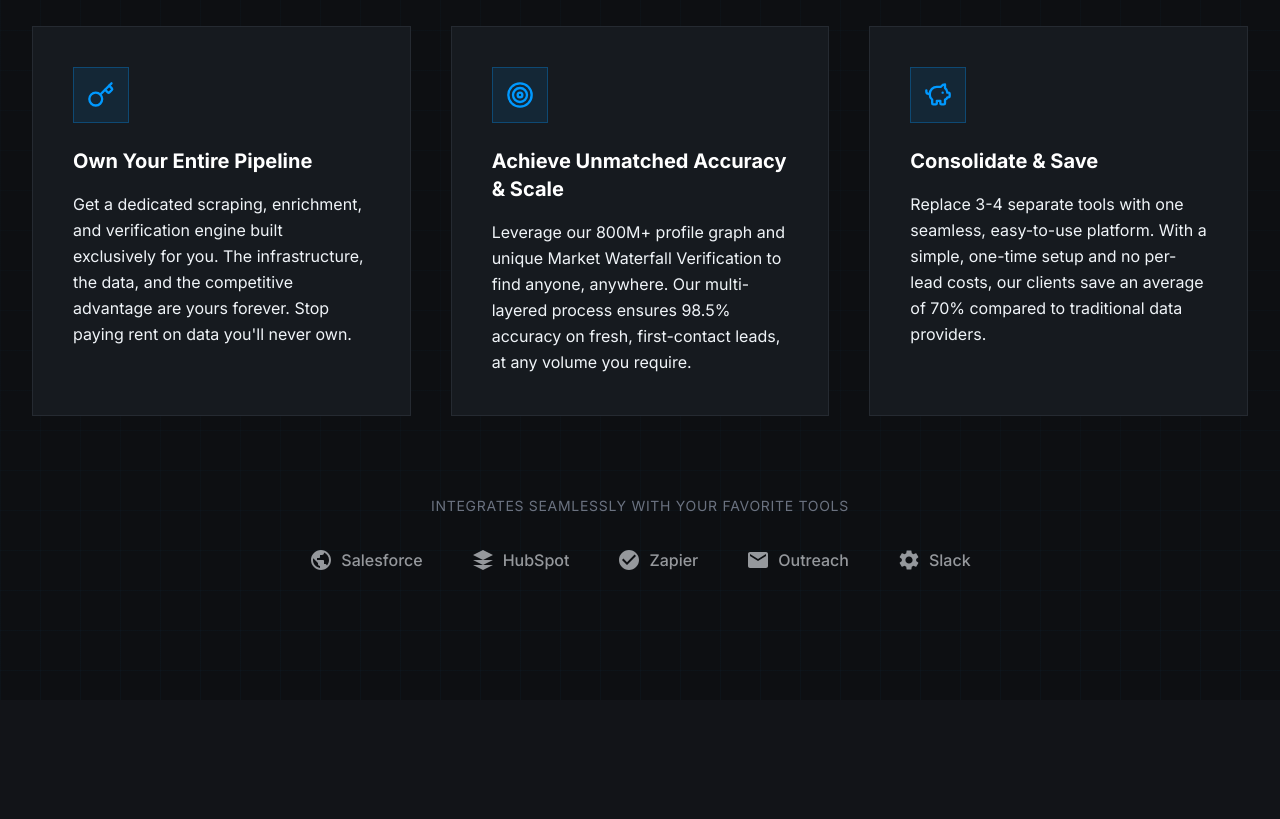
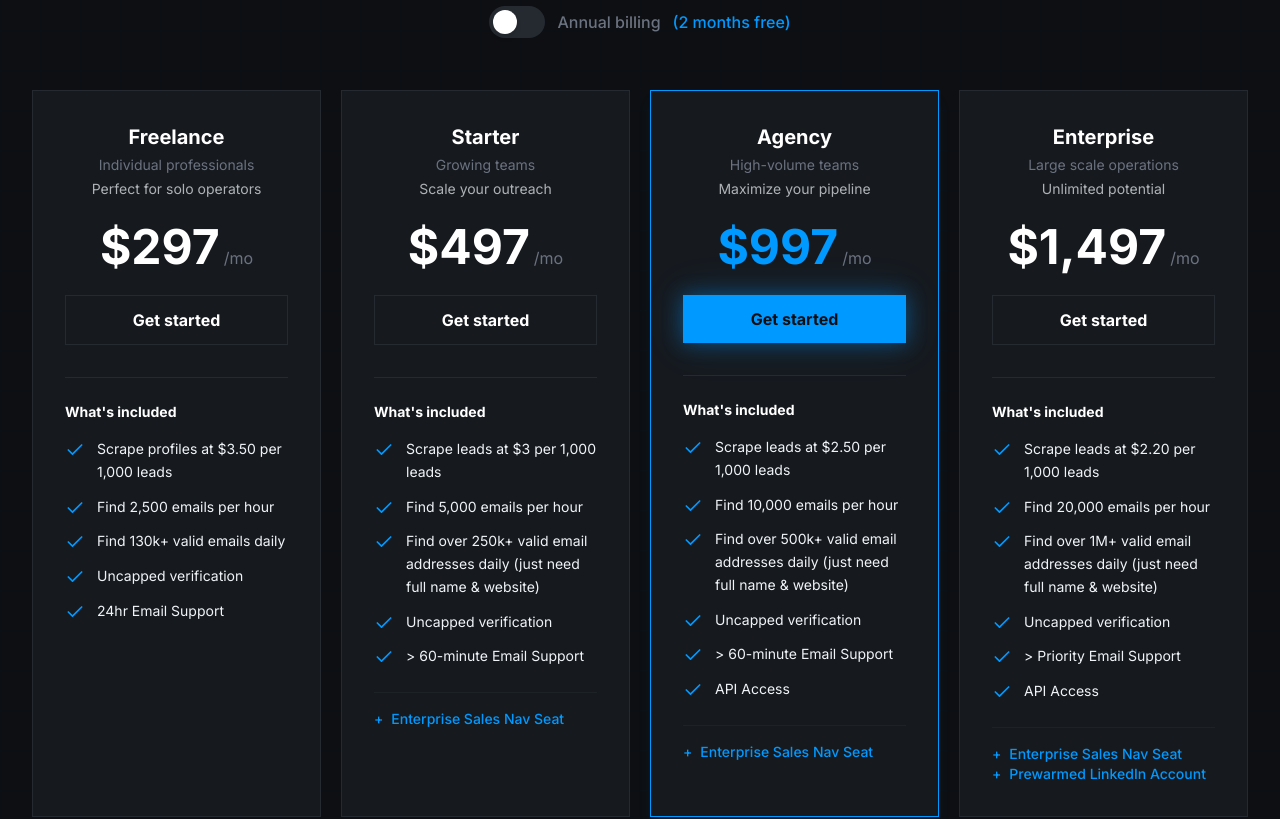
Before and after one commit to KyleBezuidenhout/email-verifier-saas, a Next.js app in the folder frontend/: page / in a window 1280 px wide. Shown: the part 1680-2499 px from the top of the page. Built offline with nearby package versions, Linux system fonts and the light colour scheme; no server answers.

Commit message:
Add pricing section to marketing page with 4 plans and annual toggle

```diff
--- a/frontend/components/marketing/MarketingPage.tsx
+++ b/frontend/components/marketing/MarketingPage.tsx
@@ -1,12 +1,80 @@
 "use client";
 
+import { useState } from "react";
 import Link from "next/link";
 import { LandingHeader } from "./LandingHeader";
 import { LandingFooter } from "./LandingFooter";
 import { DataVisualization } from "./DataVisualization";
-import { Key, Target, PiggyBank } from "lucide-react";
+import { Key, Target, PiggyBank, Check } from "lucide-react";
 
 export function MarketingPage() {
+  const [isAnnual, setIsAnnual] = useState(false);
+
+  const pricingPlans = [
+    {
+      name: "Freelance",
+      subtitle: "Individual professionals",
+      description: "Perfect for solo operators",
+      monthlyPrice: 297,
+      features: [
+        "Scrape profiles at $3.50 per 1,000 leads",
+        "Find 2,500 emails per hour",
+        "Find 130k+ valid emails daily",
+        "Uncapped verification",
+        "24hr Email Support",
+      ],
+      highlighted: false,
+      extras: [],
+    },
+    {
+      name: "Starter",
+      subtitle: "Growing teams",
+      description: "Scale your outreach",
+      monthlyPrice: 497,
+      features: [
+        "Scrape leads at $3 per 1,000 leads",
+        "Find 5,000 emails per hour",
+        "Find over 250k+ valid email addresses daily (just need full name & website)",
+        "Uncapped verification",
+        "> 60-minute Email Support",
+      ],
+      highlighted: false,
+      extras: ["Enterprise Sales Nav Seat"],
+    },
+    {
+      name: "Agency",
+      subtitle: "High-volume teams",
+      description: "Maximize your pipeline",
+      monthlyPrice: 997,
+      features: [
+        "Scrape leads at $2.50 per 1,000 leads",
+        "Find 10,000 emails per hour",
+        "Find over 500k+ valid email addresses daily (just need full name & website)",
+        "Uncapped verification",
+        "> 60-minute Email Support",
+        "API Access",
+      ],
+      highlighted: true,
+      extras: ["Enterprise Sales Nav Seat"],
+    },
+    {
+      name: "Enterprise",
+      subtitle: "Large scale operations",
+      description: "Unlimited potential",
+      monthlyPrice: 1497,
+      features: [
+        "Scrape leads at $2.20 per 1,000 leads",
+        "Find 20,000 emails per hour",
+        "Find over 1M+ valid email addresses daily (just need full name & website)",
+        "Uncapped verification",
+        "> Priority Email Support",
+        "API Access",
+      ],
+      highlighted: false,
+      extras: ["Enterprise Sales Nav Seat", "Prewarmed LinkedIn Account"],
+    },
+  ];
+
   return (
     <div className="flex flex-col min-h-screen bg-[#0D0F12]">
       <LandingHeader />
@@ -140,7 +208,138 @@
           </div>
         </section>
 
-        {/* SECTION 3: Value Proposition */}
+        {/* SECTION 3: Pricing Plans */}
+        <section className="bg-[#0D0F12] py-24 lg:py-32 relative">
+          <div className="absolute inset-0 bg-blueprint-grid opacity-30 pointer-events-none" />
+
+          <div className="relative max-w-7xl mx-auto px-6 lg:px-8">
+            {/* Section Header */}
+            <div className="text-center mb-12">
+              <h2 className="text-3xl md:text-4xl font-bold text-landing-heading mb-4">
+                Simple, Transparent Pricing
+              </h2>
+              <p className="text-landing-muted text-lg max-w-2xl mx-auto mb-10">
+                Choose the plan that fits your needs. Scale up anytime.
+              </p>
+
+              {/* Annual/Monthly Toggle */}
+              <div className="flex items-center justify-center gap-4">
+                <button
+                  onClick={() => setIsAnnual(false)}
+                  className={`relative flex items-center gap-3 px-1 py-1 rounded-full transition-all duration-300 ${
+                    !isAnnual ? "text-landing-heading" : "text-landing-muted"
+                  }`}
+                >
+                  <div
+                    className={`w-14 h-8 rounded-full transition-all duration-300 cursor-pointer flex items-center ${
+                      isAnnual ? "bg-landing-accent" : "bg-[#252A31]"
+                    }`}
+                    onClick={(e) => {
+                      e.stopPropagation();
+                      setIsAnnual(!isAnnual);
+                    }}
+                  >
+                    <div
+                      className={`w-6 h-6 bg-white rounded-full shadow-md transform transition-transform duration-300 mx-1 ${
+                        isAnnual ? "translate-x-6" : "translate-x-0"
+                      }`}
+                    />
+                  </div>
+                  <span className={`font-medium transition-colors ${isAnnual ? "text-landing-heading" : "text-landing-muted"}`}>
+                    Annual billing
+                  </span>
+                  <span className="text-landing-accent font-medium">(2 months free)</span>
+                </button>
+              </div>
+            </div>
+
+            {/* Pricing Cards Grid */}
+            <div className="grid md:grid-cols-2 lg:grid-cols-4 gap-6 lg:gap-5">
+              {pricingPlans.map((plan, index) => {
+                const displayPrice = isAnnual ? plan.monthlyPrice * 10 : plan.monthlyPrice;
+
+                return (
+                  <div
+                    key={plan.name}
+                    className={`relative flex flex-col p-6 lg:p-8 border bg-[#161A1F] transition-all duration-300 animate-fade-in ${
+                      plan.highlighted
+                        ? "border-landing-accent shadow-lg shadow-landing-accent/10"
+                        : "border-landing-border hover:border-landing-border/80"
+                    }`}
+                    style={{ animationDelay: `${index * 0.1}s` }}
+                  >
+                    {/* Plan Header */}
+                    <div className="text-center mb-6">
+                      <h3 className="text-xl font-bold text-landing-heading mb-1">
+                        {plan.name}
+                      </h3>
+                      <p className="text-landing-muted text-sm mb-1">{plan.subtitle}</p>
+                      <p className="text-landing-text/70 text-sm">{plan.description}</p>
+                    </div>
+
+                    {/* Price */}
+                    <div className="text-center mb-6">
+                      <div className="flex items-baseline justify-center">
+                        <span className={`text-4xl lg:text-5xl font-bold ${plan.highlighted ? "text-landing-accent" : "text-landing-heading"}`}>
+                          ${displayPrice.toLocaleString()}
+                        </span>
+                        <span className="text-landing-muted text-base ml-1">
+                          /{isAnnual ? "yr" : "mo"}
+                        </span>
+                      </div>
+                    </div>
+
+                    {/* CTA Button */}
+                    <Link
+                      href="/register"
+                      className={`w-full py-3 px-6 font-semibold text-center transition-all duration-300 mb-8 ${
+                        plan.highlighted
+                          ? "bg-landing-accent text-landing-bg hover:bg-landing-accent/90 glow-accent"
+                          : "bg-transparent border border-landing-border text-landing-heading hover:border-landing-accent hover:text-landing-accent"
+                      }`}
+                    >
+                      Get started
+                    </Link>
+
+                    {/* Divider */}
+                    <div className="border-t border-landing-border mb-6" />
+
+                    {/* Features List */}
+                    <div className="flex-1">
+                      <p className="text-landing-heading font-semibold text-sm mb-4">
+                        What&apos;s included
+                      </p>
+                      <ul className="space-y-3">
+                        {plan.features.map((feature, featureIndex) => (
+                          <li key={featureIndex} className="flex items-start gap-3">
+                            <Check className="w-5 h-5 text-landing-accent flex-shrink-0 mt-0.5" />
+                            <span className="text-landing-text text-sm leading-relaxed">
+                              {feature}
+                            </span>
+                          </li>
+                        ))}
+                      </ul>
+
+                      {/* Extras */}
+                      {plan.extras.length > 0 && (
+                        <div className="mt-6 pt-4 border-t border-landing-border/50">
+                          {plan.extras.map((extra, extraIndex) => (
+                            <div key={extraIndex} className="flex items-center gap-2 text-landing-accent text-sm font-medium">
+                              <span>+</span>
+                              <span>{extra}</span>
+                            </div>
+                          ))}
+                        </div>
+                      )}
+                    </div>
+                  </div>
+                );
+              })}
+            </div>
+          </div>
+        </section>
+
+        {/* SECTION 4: Value Proposition */}
         <section className="bg-[#0D0F12] bg-blueprint-grid py-24 lg:py-32 relative">
           <div className="absolute inset-0 bg-gradient-to-b from-transparent via-[#0D0F12]/50 to-transparent pointer-events-none" />
 
@@ -248,7 +447,7 @@
           </div>
         </section>
 
-        {/* SECTION 4: Final CTA */}
+        {/* SECTION 5: Final CTA */}
         <section className="bg-[#121418] py-24 lg:py-32">
           <div className="max-w-4xl mx-auto px-6 lg:px-8 text-center">
             <h2 className="text-3xl md:text-4xl lg:text-5xl font-bold text-landing-heading mb-6">
```
